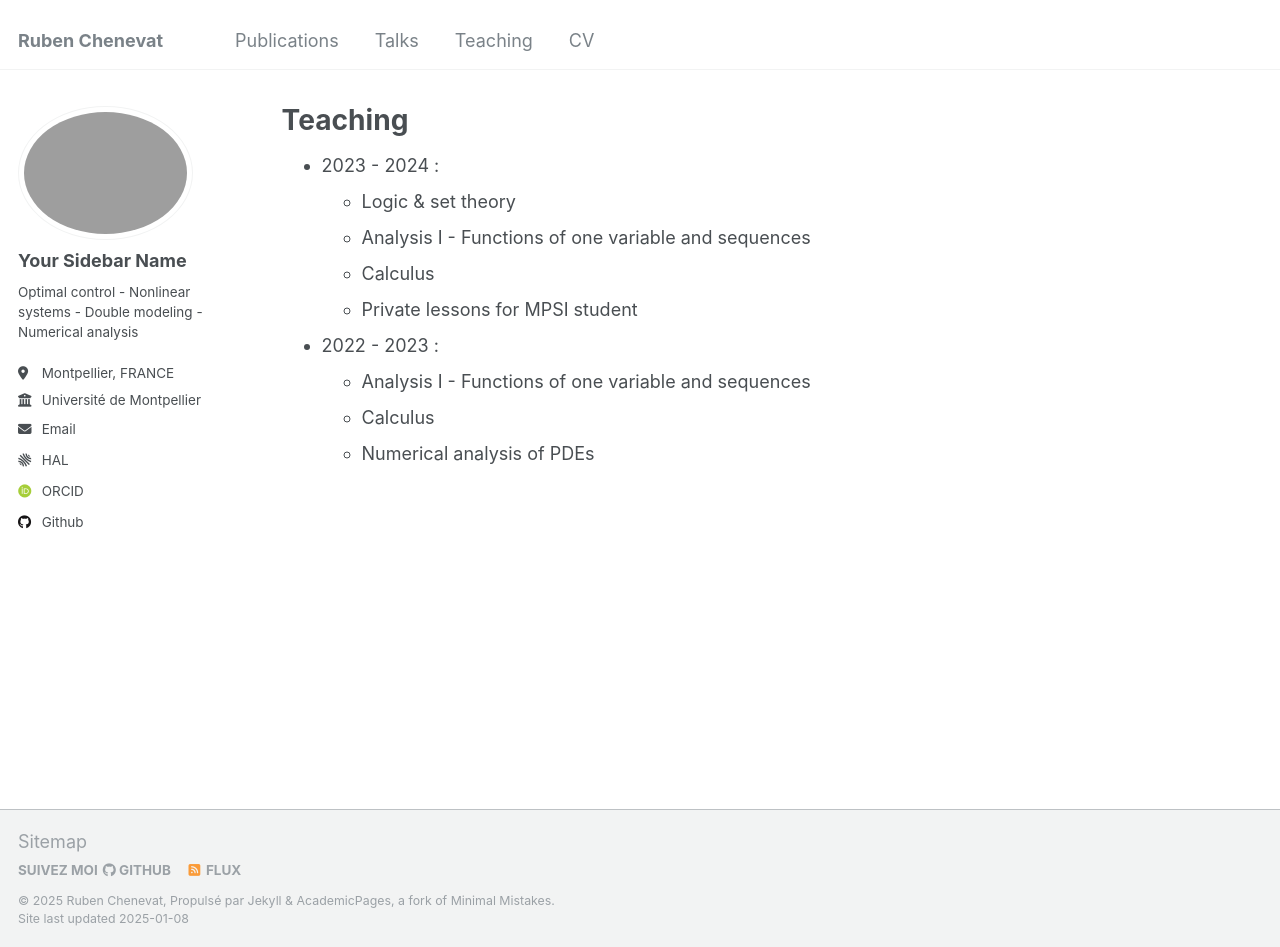
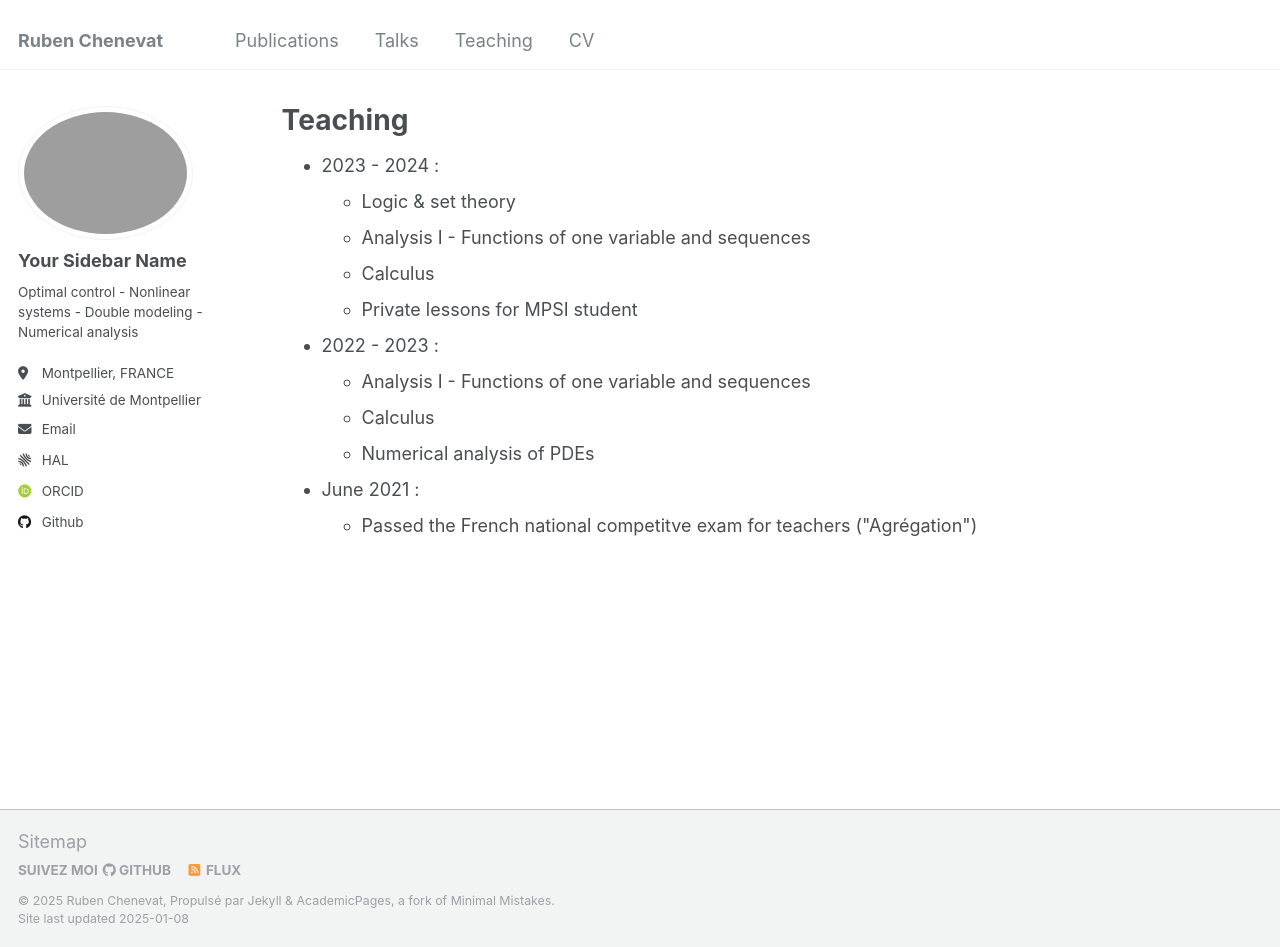
Before and after one commit to rubenchenevat/rubenchenevat.github.io, a Jekyll site: the page built from _pages/teaching.html, in a window 1280 px wide and 947 px high. Built offline with Jekyll 4.4.1, drawn with Linux system fonts in a browser that asks for light colours; some web fonts are replaced.

Commit message:
Update teaching.html

```diff
--- a/_pages/teaching.html
+++ b/_pages/teaching.html
@@ -28,4 +28,11 @@ author_profile: true
             <li>Numerical analysis of PDEs</li>
         </ul>
     </li>
+    <li>June 2021 :
+        <ul>
+            <li>
+              Passed the French national competitve exam for teachers ("Agrégation")
+            </li>
+        </ul>
+    </li>
 </ul>
```
